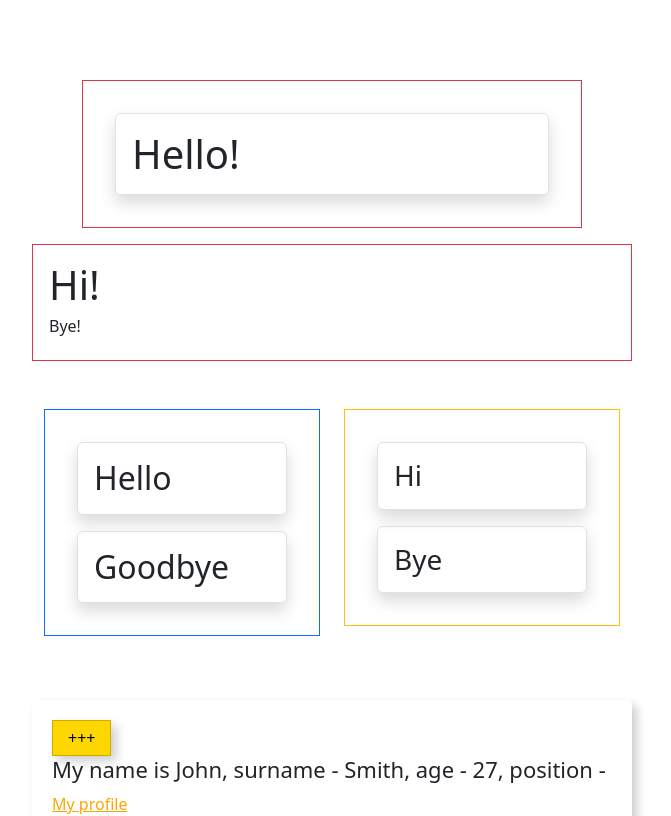
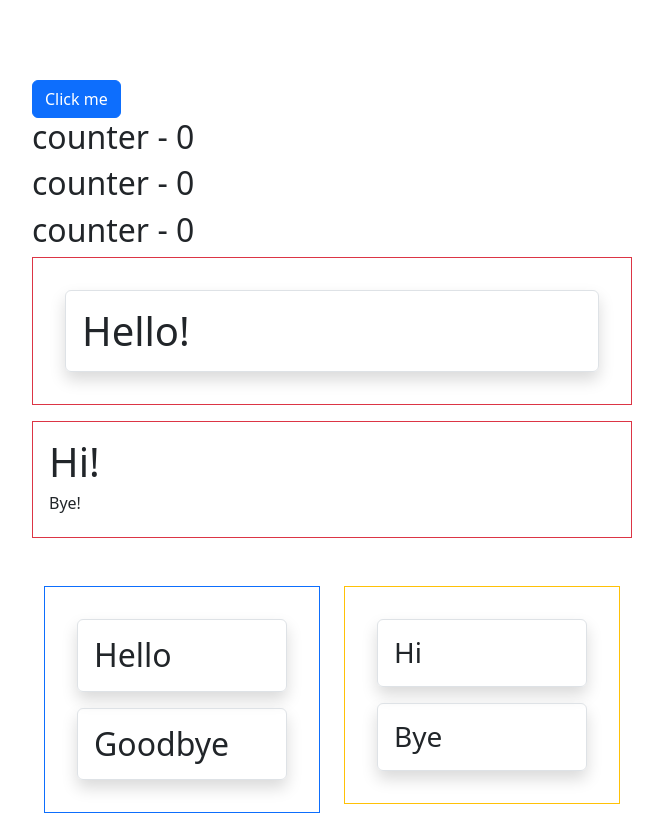
Before and after one commit to nikitos4628/LearnReact, a React (Create React App) app: page / in a window 1280 px wide. Shown: the top 816 px of the page, without its empty margins (308-979 px from the left). Built offline with nearby package versions, Linux system fonts and the light colour scheme.

Commit message:
Render Props

```diff
--- a/src/App.js
+++ b/src/App.js
@@ -130,7 +130,7 @@
 
 const HelloGreetings = () => {
 	return (
-		<div style={{'width': '500px', 'margin': '0 auto'}}>
+		<div style={{'width': '600px', 'margin': '0 auto'}}>
 			<DynamicGreetings color={'danger'}>
 				<h1>Hello!</h1>
 			</DynamicGreetings>
@@ -138,9 +138,46 @@
 	)
 }
 
+const Message = (props) => {
+	return (
+		<h2>counter - {props.counter}</h2>
+	)
+}
+
+class Counter extends Component {
+	state = {
+		counter: 0
+	}
+
+	changeCounter = () => {
+		this.setState(({counter}) => ({
+			counter: counter + 1
+		}))
+	}
+
+	render() {
+		return (
+			<>
+				<button
+					className={'btn btn-primary'}
+					onClick={this.changeCounter}>
+					Click me
+				</button>
+				{this.props.render(this.state.counter)}
+				{this.props.render(this.state.counter)}
+				{this.props.render(this.state.counter)}
+			</>
+		)
+	}
+}
+
 function App() {
   return (
     <Wrapper>
+
+		<Counter render={counter => (
+			<Message counter={counter}/>
+		)}/>
 
 		<HelloGreetings/>
 
```
